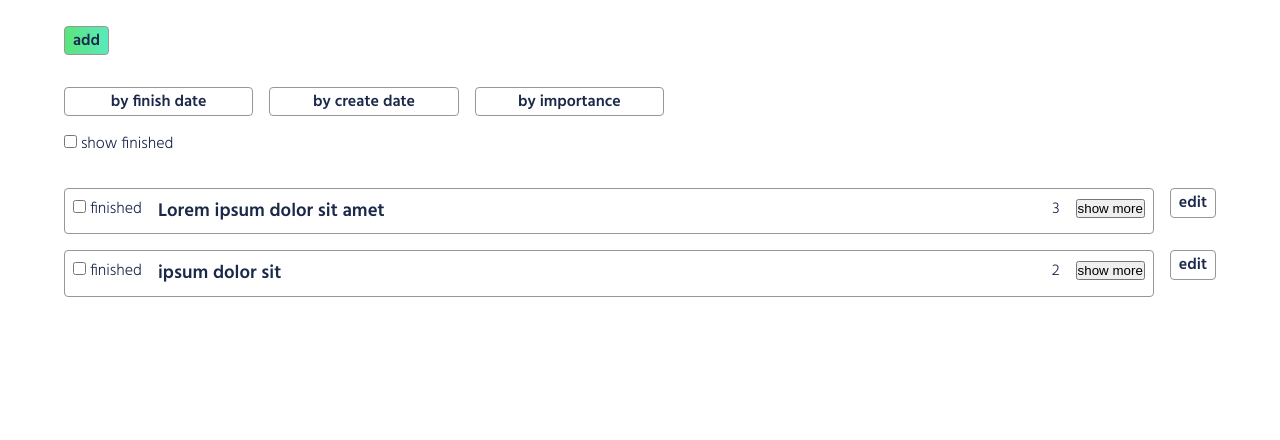
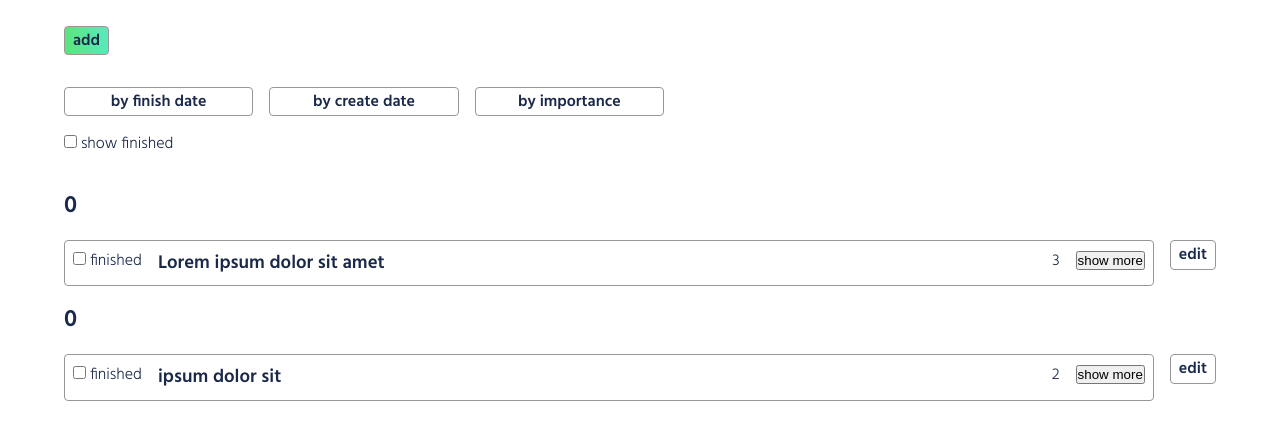
Before and after one commit to kguggenbuehl/cas-fee-1, a plain HTML site: page index.html in a window 1280 px wide. Shown: the part 114-554 px from the top of the page. Drawn offline with Linux system fonts and the light colour scheme.

Commit message:
added duedate to list-item

```diff
--- a/css/layout.css
+++ b/css/layout.css
@@ -72,6 +72,9 @@
 .todo--finished {
     display: none;
 }
+.todo__duedate {
+    grid-column: 1 / -1;
+}
 .todo__heading {
     display: grid;
     grid-template-columns: auto 1fr auto auto;
--- a/index.html
+++ b/index.html
@@ -51,11 +51,15 @@
             <div id="app__todos" class="app__todos">
                 <ul id="app__todos-lst" class="app__todos-lst">
                     <li class="todo">
+                        <div class="todo__duedate">
+                            <h2>12.12.2020</h2>
+                        </div>
                         <div class="todo__content">
                             <div class="todo__heading border">
                                 <div class="todo__title">
                                     <h3>Lorem ipsum dolor sit amet, consectetur.</h3>
                                 </div>
+
                                 <div class="todo__checkbox">
                                     <input class="todo__input" type="checkbox" id="todo__input--0001"
                                            name="todo__input">
--- a/js/app.js
+++ b/js/app.js
@@ -8,6 +8,9 @@ function createTodoList(todos) {
 
     return todos.map(todo =>
         `<li class="todo ${ todo.finished ? 'todo--finished' : 'todo--open'}">
+            <div class="todo__duedate">
+                <h2>${todo.duedate}</h2>
+            </div>
             <div class="todo__content">
                 <div class="todo__heading border">
                     <div class="todo__title">
```
